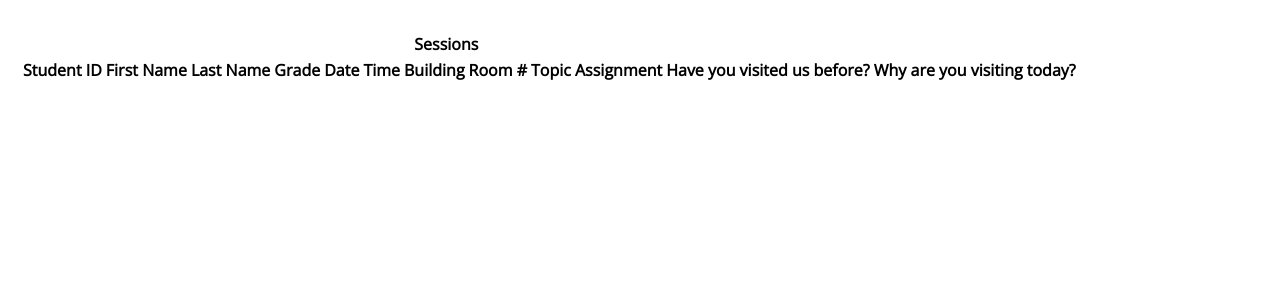
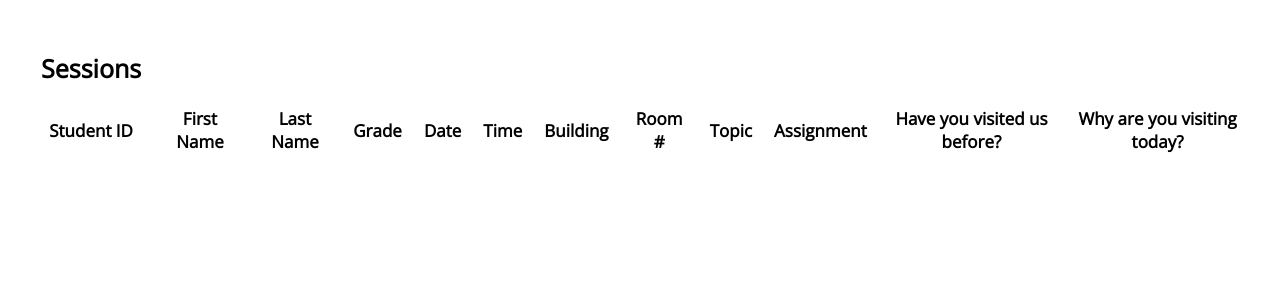
Before and after one commit to cmhedrick/tutor_hub, a Django app: page / in a window 1280 px wide. Shown: the part 157-457 px from the top of the page. Run offline with Django 3.2, Linux system fonts and the light colour scheme; data that the repository does not hold is empty; parts of the project's set-up code (start-up, migrations or seed data) failed here and were passed over.

Commit message:
final edits as of summer 2013

```diff
--- a/tutorsite/static/css/main.css
+++ b/tutorsite/static/css/main.css
@@ -71,3 +71,6 @@ fieldset {
 input#id_password  {
     margin-left: 7px;
 }
+.form-actions a {
+    color: #000;
+}
--- /dev/null
+++ b/tutorsite/static/css/table.css
@@ -0,0 +1,10 @@
+table {
+    text-align: center;
+    border-spacing: 20px;
+}
+#tablehead {
+    font-size: 25px;
+}
+th {
+    font-size: 17px;
+}
--- a/tutorsite/templates/base.html
+++ b/tutorsite/templates/base.html
@@ -5,6 +5,7 @@
   <meta charset="utf-8">
   <title>{% block title %}{% endblock %}</title>
   <link rel="stylesheet" type="text/css" href="/static/css/main.css">
+  <link rel="stylesheet" type="text/css" href="/static/css/table.css">
   <link href='http://fonts.googleapis.com/css?family=Open+Sans' rel='stylesheet' type='text/css'>
 </head>
 
--- a/tutorsite/templates/tutorhub/session_list.html
+++ b/tutorsite/templates/tutorhub/session_list.html
@@ -2,7 +2,7 @@
 {% block title %}Post List{% endblock %}
 {% block content %}
 <table>
-  <tr><th colspan="11">Sessions</th></tr>
+  <tr><th id="tablehead">Sessions</th></tr>
     <tr><th>Student ID</th><th>First Name</th><th>Last Name</th><th>Grade</th><th>Date</th><th>Time</th><th>Building</th><th>Room #</th><th>Topic</th><th>Assignment</th><th>Have you visited us before?</th><th>Why are you visiting today?</th></tr>
     {% for session in session_list %}
     <tr><td>{{session.student_id}}</td><td>{{session.first_name}}</td><td>{{session.last_name}}</td><td>{{session.grade}}</td><td>{{session.date}}</td><td>{{session.apt_time}}</td><td>{{session.building}}</td><td>{{session.room}}</td><td>{{session.topic}}</td><td>{{session.assignment}}</td><td>{{session.visited}}</td><td>{{session.reason_visited}}</td></tr>
```
